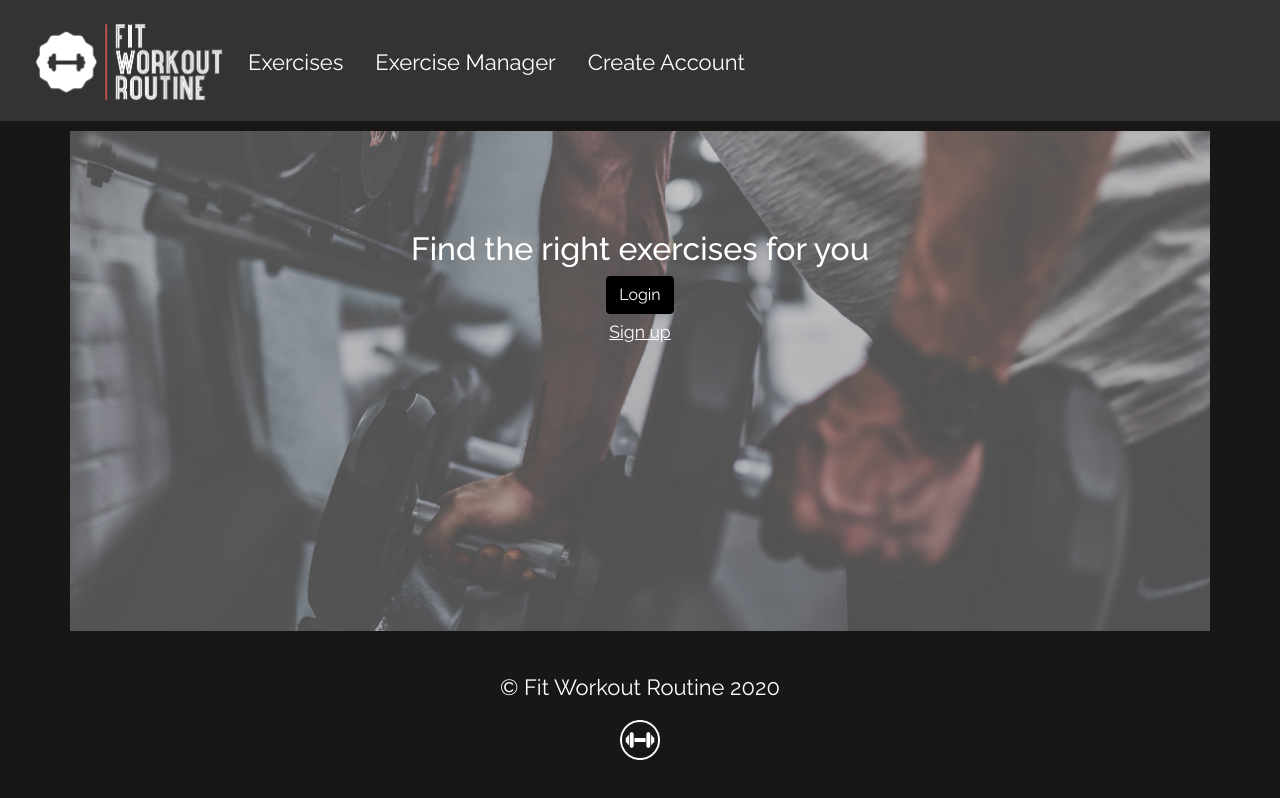
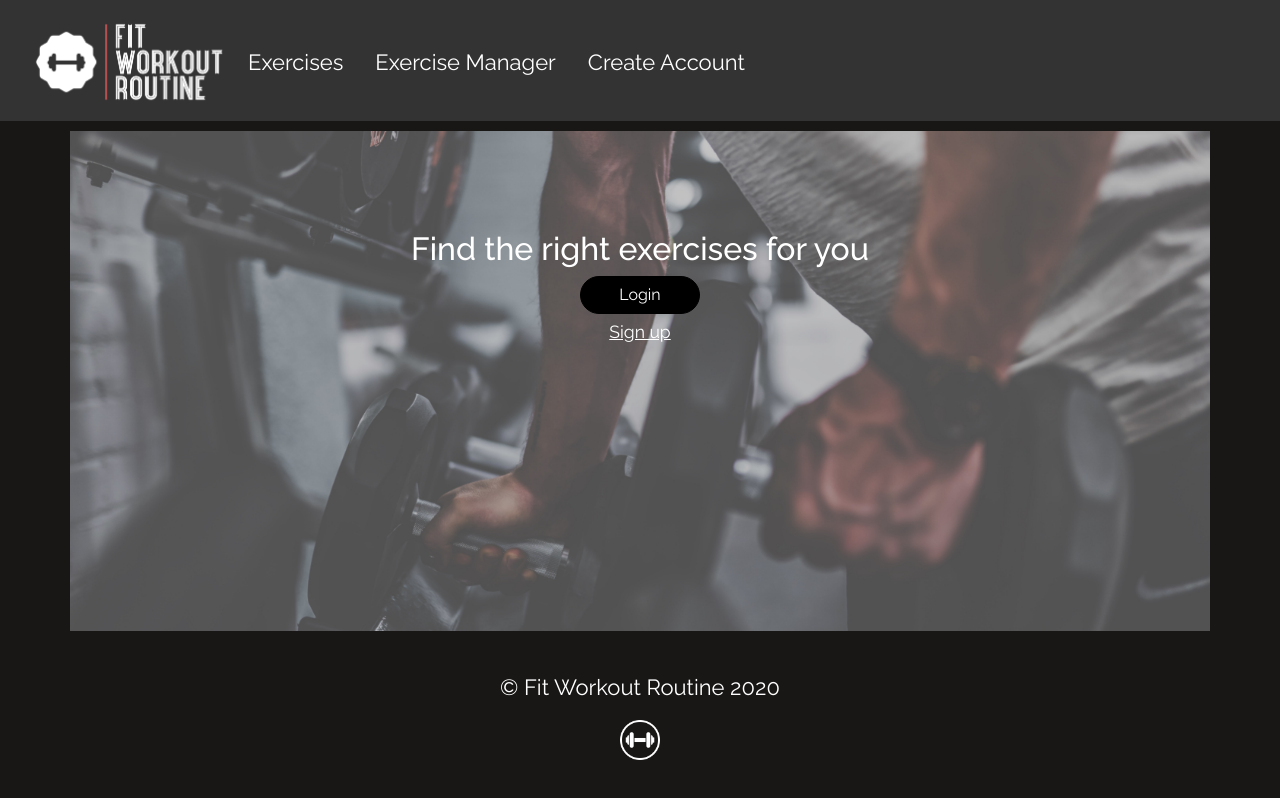
Before and after one commit to zhusain1/fitworkoutroutine_v1, a React (Create React App) app: page / in a window 1280 px wide. Built offline with nearby package versions, Linux system fonts and the light colour scheme.

Commit message:
button changes

```diff
--- a/src/App.css
+++ b/src/App.css
@@ -238,6 +238,18 @@ a{
     margin-right: auto;
 }
 
+.btn {
+  border-radius: 125px;
+}
+
+.btn-block {
+  border-radius: 4px;
+}
+
+#login .btn.btn-primary {
+  width: 120px;
+}
+
 .btn-primary {
     color: #fff;
     background-color: black !important;
@@ -246,7 +258,7 @@ a{
 
 .btn-primary:hover{
     color: #fff;
-    background-color: #5A5A66 !important;
+    text-decoration: underline;
     border-color: #5A5A66 !important;
 }
 
```
